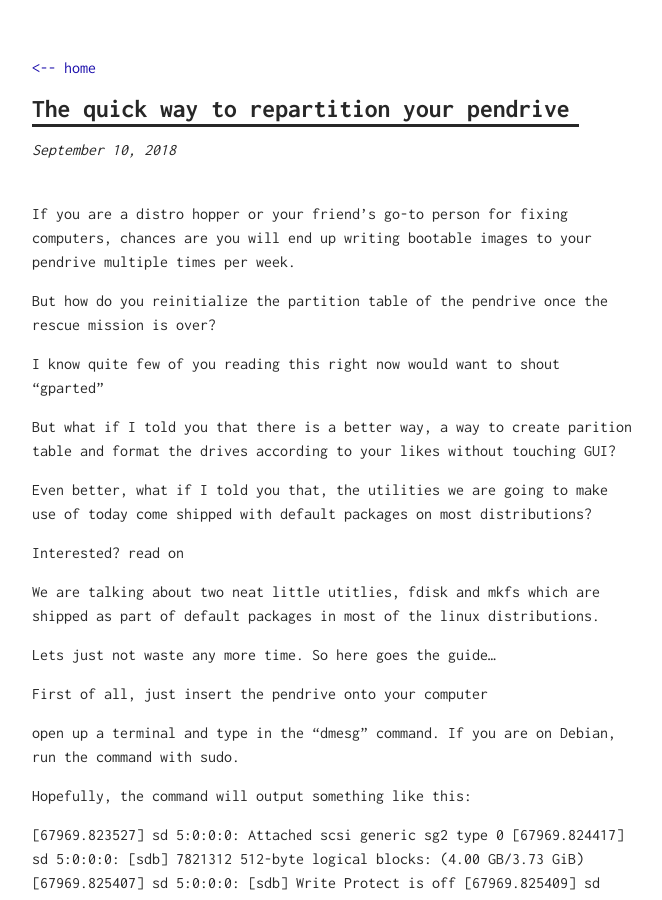
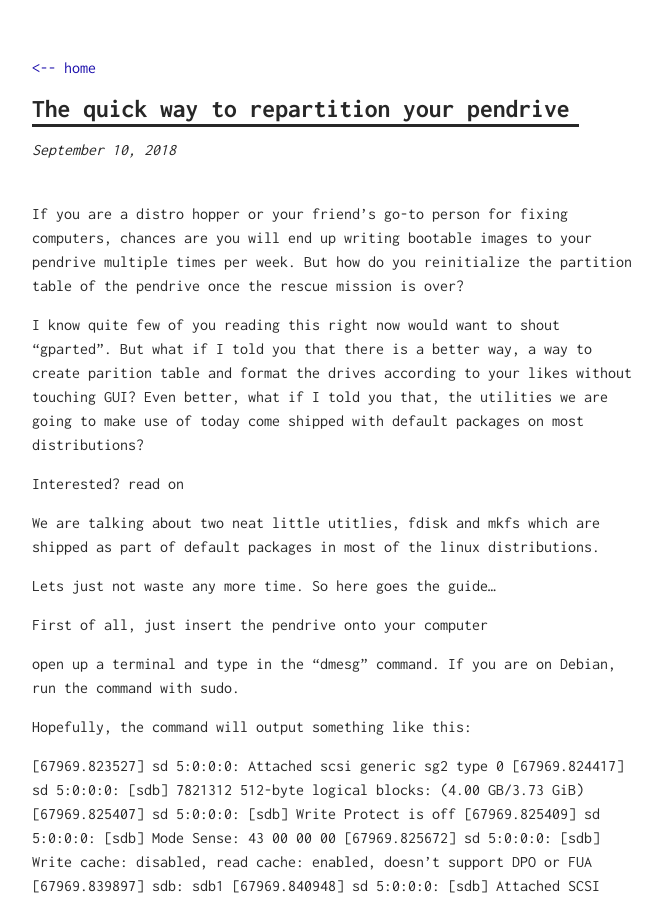
Before and after one commit to karuvally/karuvally.github.io, a Jekyll site: the page built from _posts/2018-09-10-the-quick-way-to-repartition-pendrive.md, in a window 1280 px wide and 900 px high. Shown: the whole window, without its empty margins (308-970 px from the left). Built offline with Jekyll 4.4.1, drawn with Linux system fonts in a browser that asks for light colours.

Commit message:
updated first two paragraphs

```diff
--- a/_posts/2018-09-10-the-quick-way-to-repartition-pendrive.md
+++ b/_posts/2018-09-10-the-quick-way-to-repartition-pendrive.md
@@ -3,17 +3,9 @@ layout: post
 title: The quick way to repartition your pendrive
 ---
 
-If you are a distro hopper or your friend's go-to person for fixing computers, chances are you will end up writing bootable images to your pendrive multiple times per week.
+If you are a distro hopper or your friend's go-to person for fixing computers, chances are you will end up writing bootable images to your pendrive multiple times per week. But how do you reinitialize the partition table of the pendrive once the rescue mission is over?
 
-But how do you reinitialize the partition table of the pendrive once the rescue mission is over?
-
-I know quite few of you reading this right now would want to shout "gparted"
-
-But what if I told you that there is a better way, a way to create parition
-table and format the drives according to your likes without touching GUI?
-
-Even better, what if I told you that, the utilities we are going to make use of
-today come shipped with default packages on most distributions?
+I know quite few of you reading this right now would want to shout "gparted". But what if I told you that there is a better way, a way to create parition table and format the drives according to your likes without touching GUI? Even better, what if I told you that, the utilities we are going to make use of today come shipped with default packages on most distributions?
 
 Interested? read on
 
```
